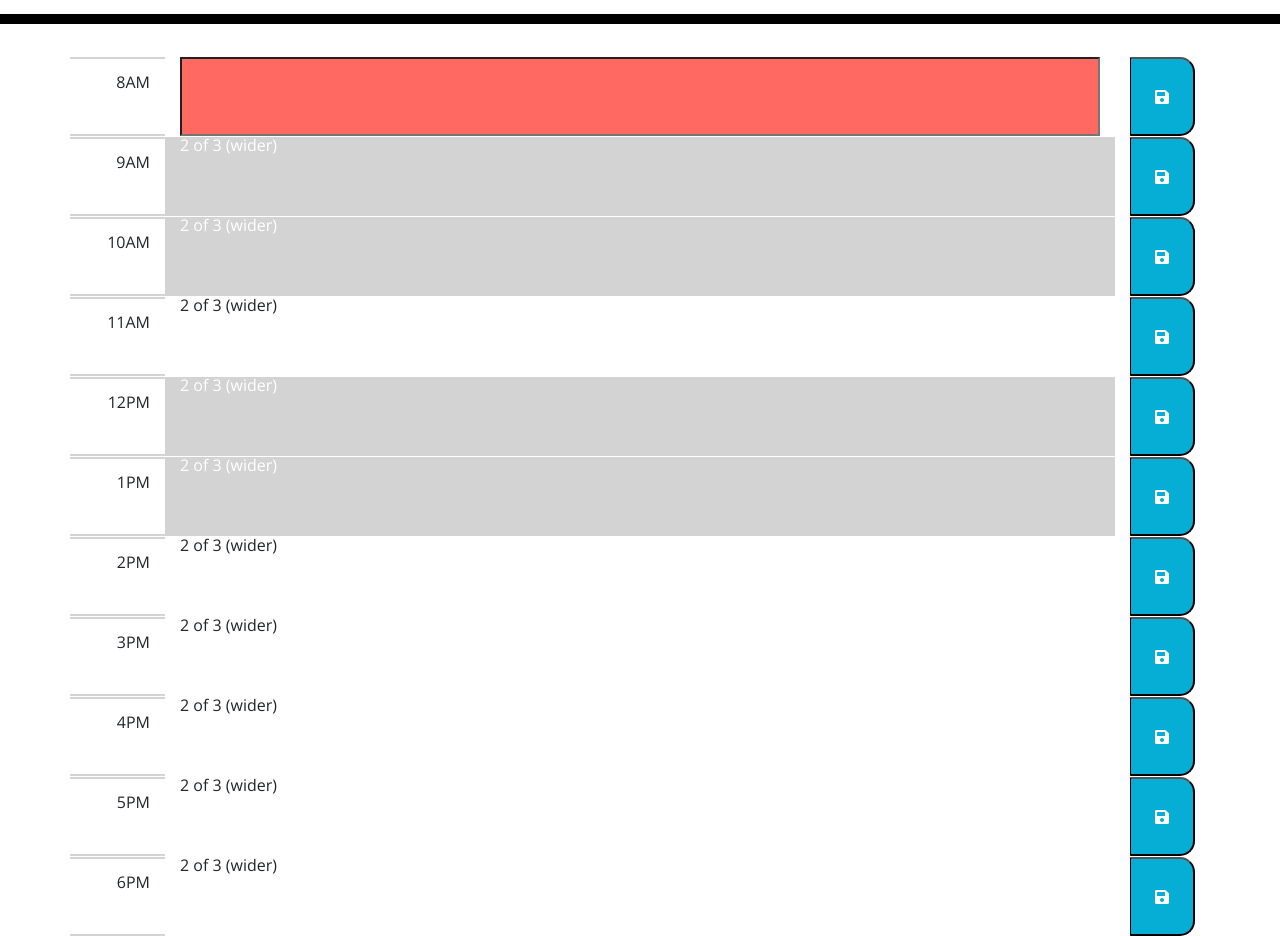
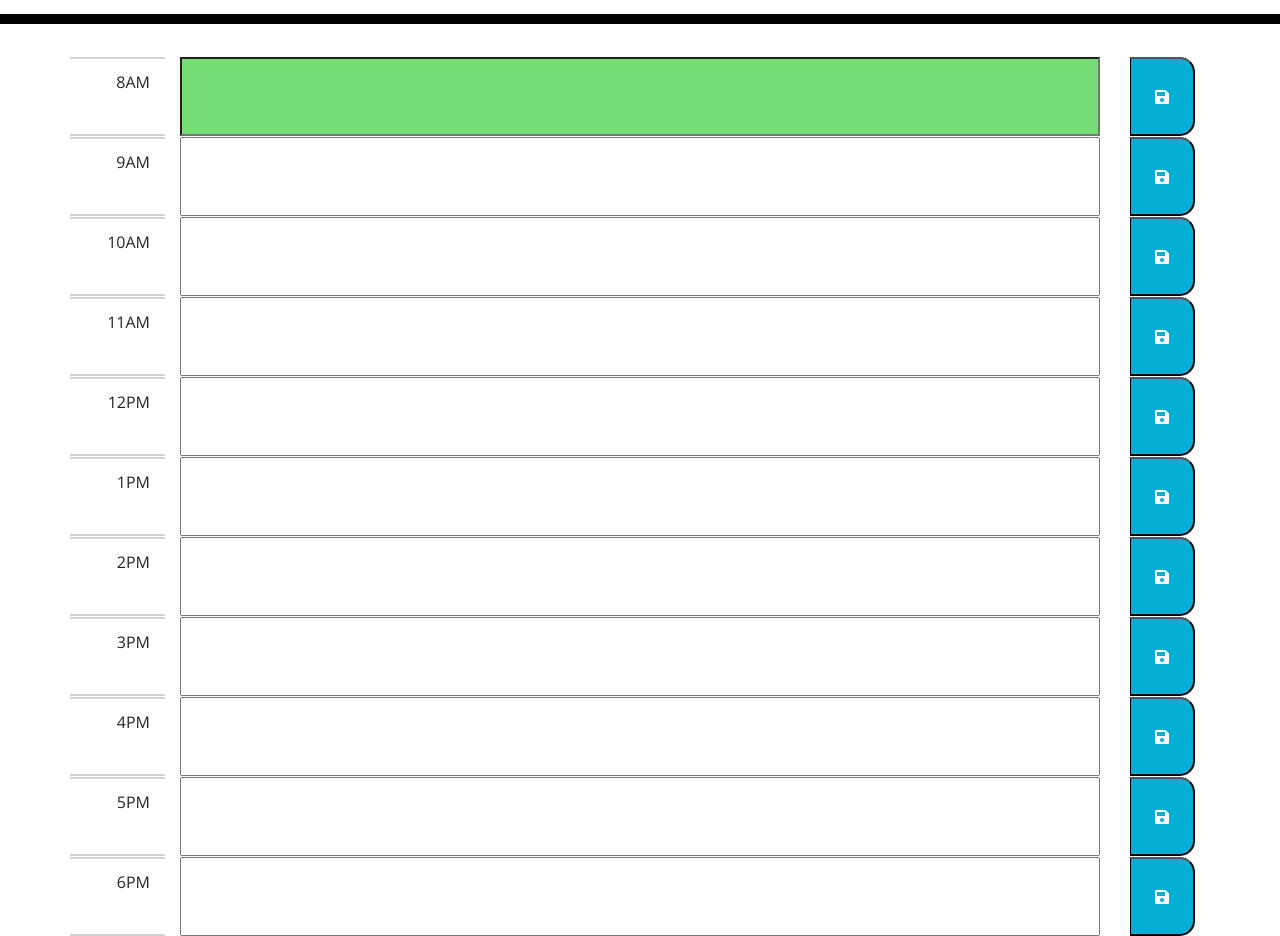
Before and after one commit to gjguerin96/Work-Day-Scheduler, a plain HTML site: page index.html in a window 1280 px wide. Shown: the part 280-1216 px from the top of the page. Drawn offline with nearby package versions, Linux system fonts and the light colour scheme.

Commit message:
fixed save button functionality

```diff
--- a/index.html
+++ b/index.html
@@ -34,121 +34,121 @@
         <div class="col-1 left">
           8AM
         </div>
-        <div class="col-10" id="why">
-          <input type="text"  id="test"/>
+        <div class="col-10">
+          <input type="text" class="input" id="8AM"/>
         </div>
         <div class="col-1">
-          <button class="saveBtn"><i class="fas fa-save"></i></button>
+          <button class="saveBtn" id="8button"><i class="fas fa-save"></i></button>
         </div>
       </div>
       <div class="row">
         <div class="col-1 left">
           9AM
         </div>
-        <div class="col-10" id="9AM">
-          2 of 3 (wider)
+        <div class="col-10" >
+          <input type="text"  class="input" id="9AM"/>
         </div>
         <div class="col-1">
-          <button class="saveBtn"><i class="fas fa-save"></i></button>
+          <button class="saveBtn" id="9button"><i class="fas fa-save"></i></button>
         </div>
       </div>
       <div class="row">
         <div class="col-1 left">
           10AM
         </div>
-        <div class="col-10" id="10AM">
-          2 of 3 (wider)
+        <div class="col-10" >
+          <input type="text"  class="input" id="10AM"/>
         </div>
         <div class="col-1">
-          <button class="saveBtn"><i class="fas fa-save"></i></button>
+          <button class="saveBtn" id="10button"><i class="fas fa-save"></i></button>
         </div>
       </div>
       <div class="row">
         <div class="col-1 left">
           11AM
         </div>
-        <div class="col-10" id="11AM">
-          2 of 3 (wider)
+        <div class="col-10" >
+          <input type="text"  class="input" id="11AM"/>
         </div>
         <div class="col-1">
-          <button class="saveBtn"><i class="fas fa-save"></i></button>
+          <button class="saveBtn" id="11button"><i class="fas fa-save"></i></button>
         </div>
       </div>
       <div class="row">
         <div class="col-1 left">
           12PM
         </div>
-        <div class="col-10" id="12PM">
-          2 of 3 (wider)
+        <div class="col-10" >
+          <input type="text"  class="input" id="12PM"/>
         </div>
         <div class="col-1">
-          <button class="saveBtn"><i class="fas fa-save"></i></button>
+          <button class="saveBtn" id="12button"><i class="fas fa-save"></i></button>
         </div>
       </div>
       <div class="row">
         <div class="col-1 left">
           1PM
         </div>
-        <div class="col-10" id="1PM">
-          2 of 3 (wider)
+        <div class="col-10" >
+          <input type="text"  class="input" id="1PM"/>
         </div>
         <div class="col-1">
-          <button class="saveBtn"><i class="fas fa-save"></i></button>
+          <button class="saveBtn" id="1button"><i class="fas fa-save"></i></button>
         </div>
       </div>
       <div class="row">
         <div class="col-1 left">
           2PM
         </div>
-        <div class="col-10" id="2PM">
-          2 of 3 (wider)
+        <div class="col-10" >
+          <input type="text"  class="input" id="2PM"/>
         </div>
         <div class="col-1">
-          <button class="saveBtn"><i class="fas fa-save"></i></button>
+          <button class="saveBtn" id="2button"><i class="fas fa-save"></i></button>
         </div>
       </div>
       <div class="row">
         <div class="col-1 left">
           3PM
         </div>
-        <div class="col-10" id="3PM">
-          2 of 3 (wider)
+        <div class="col-10" >
+          <input type="text"  class="input" id="3PM"/>
         </div>
         <div class="col-1">
-          <button class="saveBtn"><i class="fas fa-save"></i></button>
+          <button class="saveBtn" id="3button"><i class="fas fa-save"></i></button>
         </div>
       </div>
       <div class="row">
         <div class="col-1 left">
           4PM
         </div>
-        <div class="col-10" id="4PM">
-          2 of 3 (wider)
+        <div class="col-10">
+          <input type="text"  class="input" id="4PM"/>
         </div>
         <div class="col-1">
-          <button class="saveBtn"><i class="fas fa-save"></i></button>
+          <button class="saveBtn" id="4button"><i class="fas fa-save"></i></button>
         </div>
       </div>
       <div class="row">
         <div class="col-1 left">
           5PM
         </div>
-        <div class="col-10" id="5PM">
-          2 of 3 (wider)
+        <div class="col-10">
+          <input type="text"  class="input" id="5PM"/>
         </div>
         <div class="col-1">
-          <button class="saveBtn"><i class="fas fa-save"></i></button>
+          <button class="saveBtn" id="5button"><i class="fas fa-save"></i></button>
         </div>
       </div>
       <div class="row">
         <div class="col-1 left">
           6PM
         </div>
-        <div class="col-10" id="6PM">
-          2 of 3 (wider)
+        <div class="col-10">
+          <input type="text"  class="input" id="6PM"/>
         </div>
         <div class="col-1">
-          <button class="saveBtn"><i class="fas fa-save"></i></button>
+          <button class="saveBtn" id="6button"><i class="fas fa-save"></i></button>
         </div>
       </div>
     </div>
--- a/script.js
+++ b/script.js
@@ -1,4 +1,4 @@
-var currentDay = $('#currentDay')
+var eight = $("#8AM")
 var nine = $("#9AM")
 var ten = $("#10AM")
 var eleven = $("#11AM")
@@ -13,68 +13,104 @@ var test = $("#test")
 
 function displayTime() {
     var rightNow = moment().format("dddd MMM Do YY")
-    currentDay.text(rightNow)
-    test.addClass("present")
+    $('#currentDay').text(rightNow)
 }
 
 displayTime()
 
 
 function setColor() {
-    if (moment("h").isSame(9) === true) {
-        nine.addClass("present")
+    if (parseInt(moment().format("h")) === 8) {
+        eight.addClass("present")
     }
-    else if (moment("h").isBefore(9) === true) {
-        nine.addClass("future")
+    else if (parseInt(moment().format("h")) < 8) {
+        eight.addClass("future")
     }
     else {
-        nine.addClass("past")
-    }
-
-    if (moment("h").isSame(10) === true) {
-        ten.addClass("present")
-    }
-    else if (moment("h").isBefore(10) === true) {
-        ten.addClass("future")
-    }
-    else {
-        ten.addClass("past")
-    }
-
-    if (moment("h").isSame(12) === true) {
-        twelve.addClass("present")
-    }
-    else if (moment("h").isBefore(12) === true) {
-        twelve.addClass("future")
-    }
-    else if (moment("h").isBefore(12) === false){
-        twelve.addClass("past")
-    }
-    else {
-        console.log("broken")
-    }
-
-    if (moment("h").isSame(1) === true) {
-        one.addClass("present")
-    }
-    else if (moment("h").isBefore(1) === true) {
-        one.addClass("future")
-    }
-    else {
-        one.addClass("past")
+        eight.addClass("past")
     }
 }
 
 
 setColor()
-// var hours = [nine,ten,eleven,twelve,one,two,three,four,five,six]
+
+// var check = parseInt(moment().format("h"))
+
+// console.log(check + 12)
+// var hours = [eight,nine,ten,eleven,twelve,one,two,three,four,five,six]
 
 // jQuery.each(hours, function(){
 //     this.addClass("present")
 // })
 
+$("#8button").click(function(){
+    localStorage.setItem("8AM",eight.val())
+})
+$("#9button").click(function(){
+    localStorage.setItem("9AM",nine.val())
+})
+$("#10button").click(function(){
+    localStorage.setItem("10AM",ten.val())
+})
+$("#11button").click(function(){
+    localStorage.setItem("11AM",eleven.val())
+})
+$("#12button").click(function(){
+    localStorage.setItem("12PM",twelve.val())
+})
+$("#1button").click(function(){
+    localStorage.setItem("1PM",one.val())
+})
+$("#2button").click(function(){
+    localStorage.setItem("2PM",two.val())
+})
+$("#3button").click(function(){
+    localStorage.setItem("3PM",three.val())
+})
+$("#4button").click(function(){
+    localStorage.setItem("4PM",four.val())
+})
+$("#5button").click(function(){
+    localStorage.setItem("5PM",five.val())
+})
+$("#6button").click(function(){
+    localStorage.setItem("6PM",six.val())
+})
 
-// nine.addClass("present")
- var check = moment("h").isSame(12)
 
-console.log(check)
+function getSavedValues () {
+    if (localStorage.getItem("8AM") != eight.val()) {
+        eight.val(localStorage.getItem("8AM"))
+    }
+    if (localStorage.getItem("9AM") != nine.val()) {
+        nine.val(localStorage.getItem("9AM"))
+    }
+    if (localStorage.getItem("10AM") != ten.val()) {
+        ten.val(localStorage.getItem("10AM"))
+    }
+    if (localStorage.getItem("11AM") != eleven.val()) {
+        eleven.val(localStorage.getItem("11AM"))
+    }
+    if (localStorage.getItem("12PM") != twelve.val()) {
+        twelve.val(localStorage.getItem("12PM"))
+    }
+    if (localStorage.getItem("1PM") != one.val()) {
+        one.val(localStorage.getItem("1PM"))
+    }
+    if (localStorage.getItem("2PM") != two.val()) {
+        two.val(localStorage.getItem("2PM"))
+    }
+    if (localStorage.getItem("3PM") != three.val()) {
+        three.val(localStorage.getItem("3PM"))
+    }
+    if (localStorage.getItem("4PM") != four.val()) {
+        four.val(localStorage.getItem("4PM"))
+    }
+    if (localStorage.getItem("5PM") != five.val()) {
+        five.val(localStorage.getItem("5PM"))
+    }
+    if (localStorage.getItem("6PM") != six.val()) {
+        six.val(localStorage.getItem("6PM"))
+    }
+}
+getSavedValues()
--- a/style.css
+++ b/style.css
@@ -79,7 +79,7 @@ body {
   padding-top: 15px;
 }
 
-#test {
+.input {
   width: 100%;
   height: 100%;
 }
```
